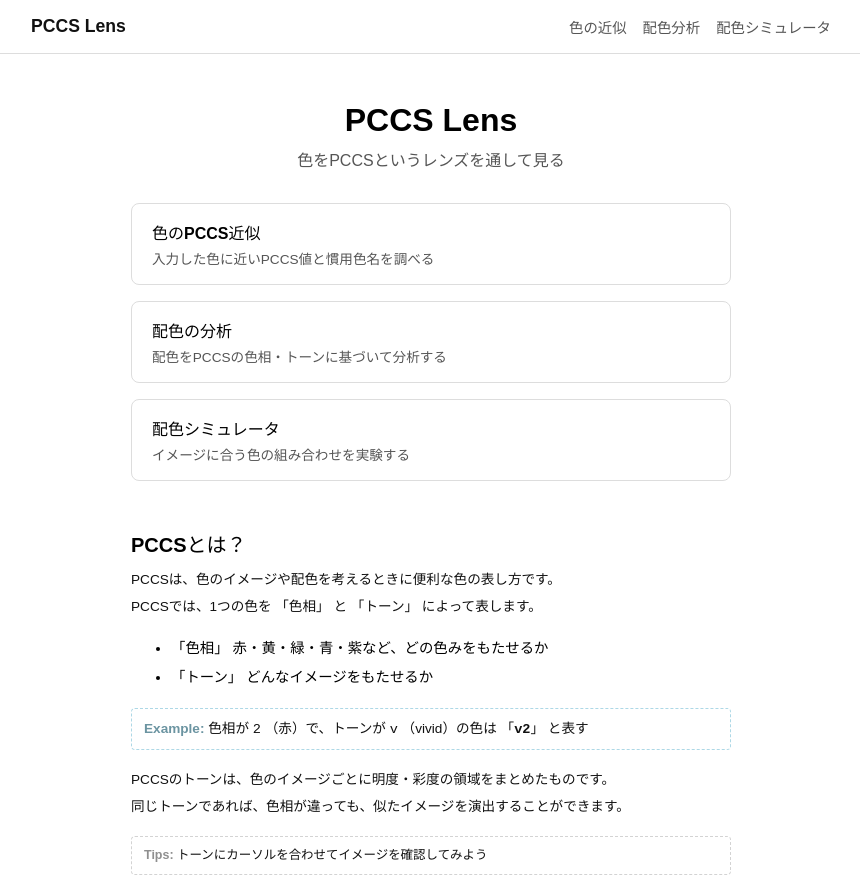
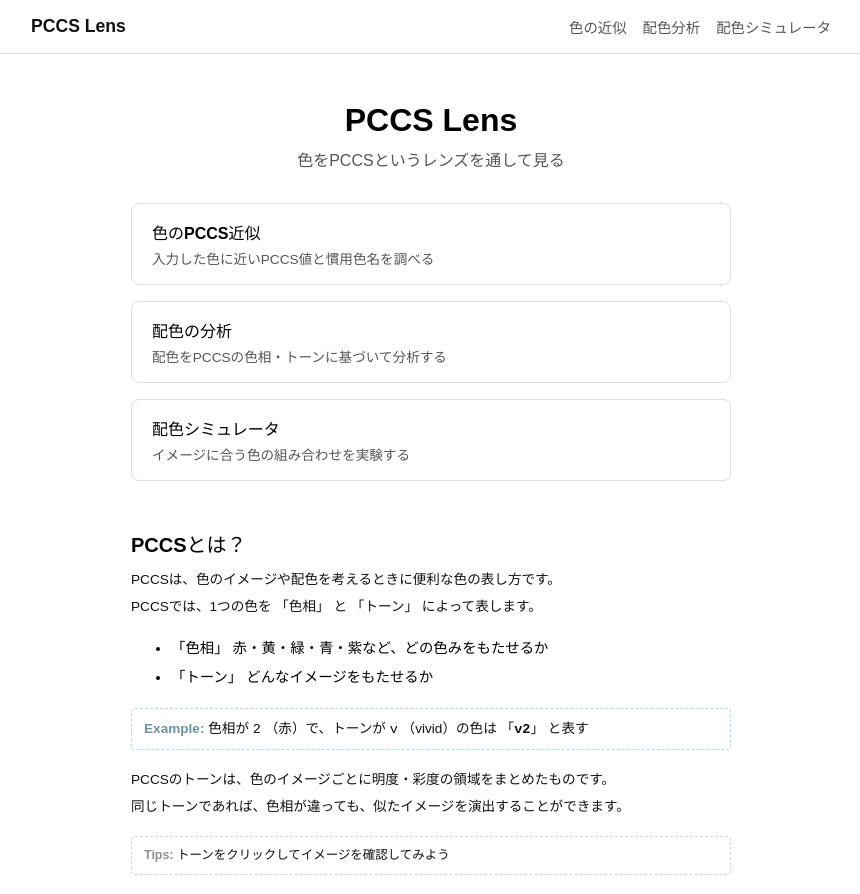
Before and after one commit to tetracalibers/pccs-lens, a SvelteKit app in the folder app/: page / in a window 1280 px wide. Shown: the top 894 px of the page, without its empty margins (209-1069 px from the left). Built offline with nearby package versions, Linux system fonts and the light colour scheme; a web font is replaced by a local one.

Commit message:
Tipsメッセージを調整

```diff
--- a/app/src/routes/+page.svelte
+++ b/app/src/routes/+page.svelte
@@ -66,7 +66,7 @@
       同じトーンであれば、色相が違っても、似たイメージを演出することができます。
     </p>
 
-    <p class="tips">トーンにカーソルを合わせてイメージを確認してみよう</p>
+    <p class="tips">トーンをクリックしてイメージを確認してみよう</p>
     <div class="diagram-center">
       <ToneImageDiagram />
     </div>
```
